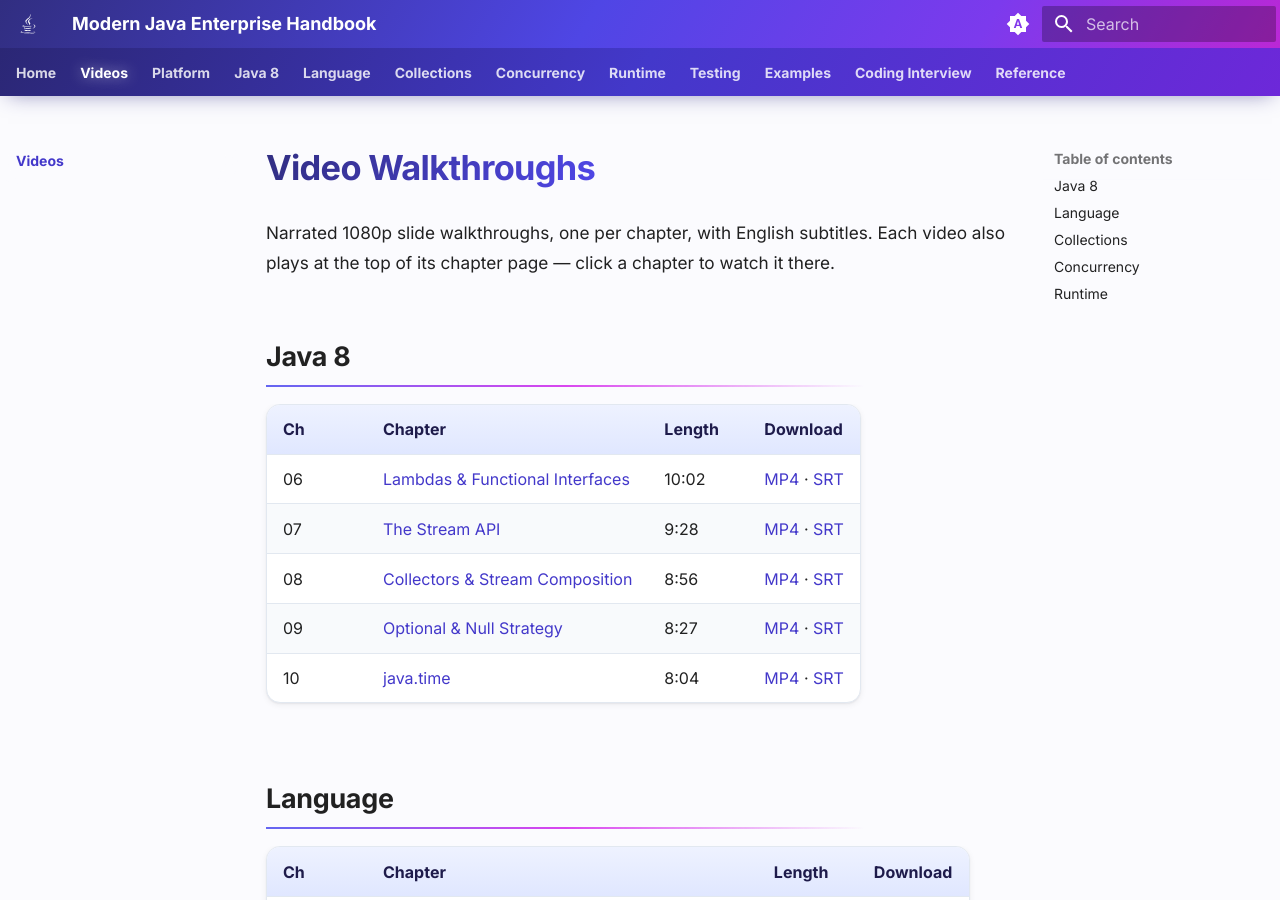
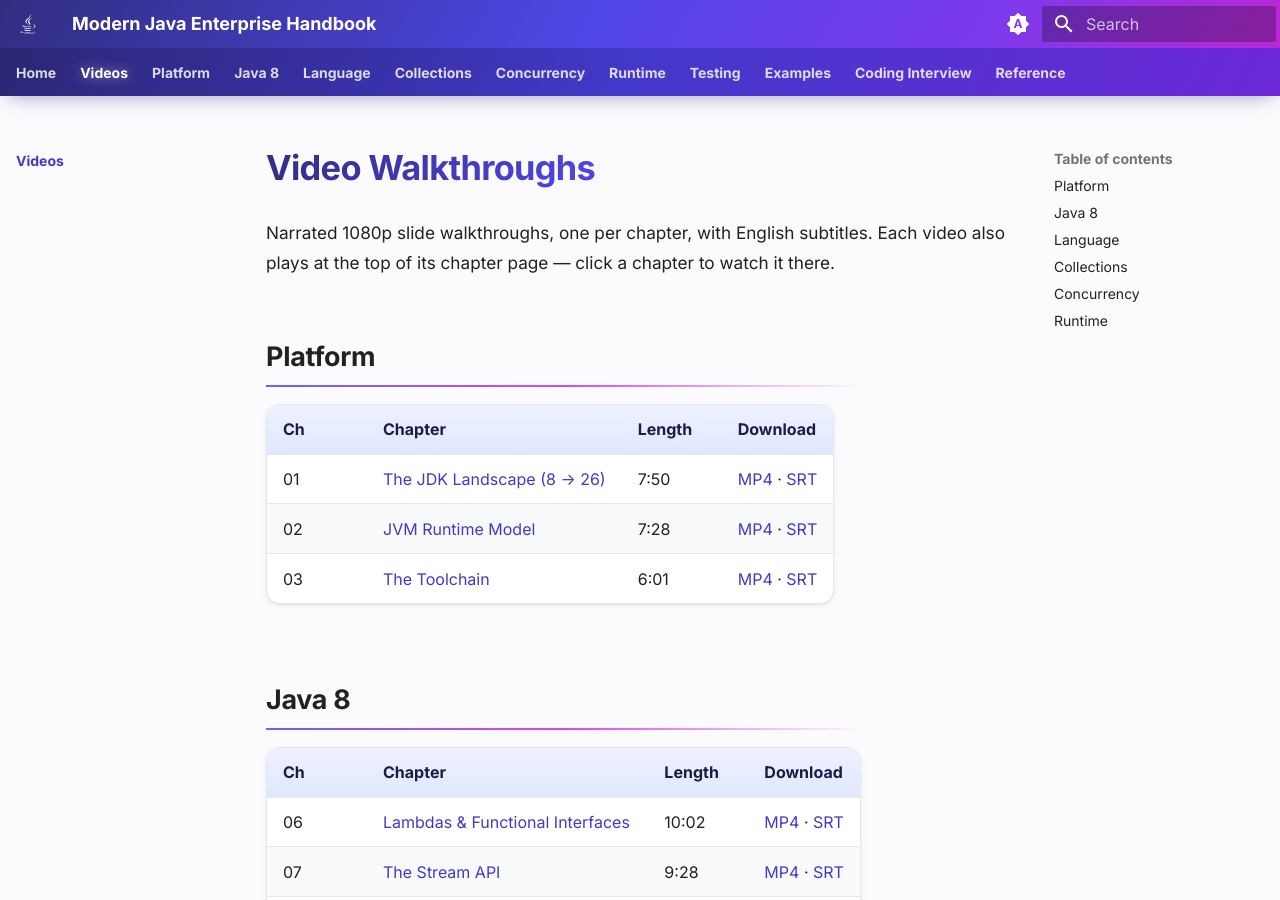
Before and after one commit to khiruashish/java-playbook, an MkDocs documentation site: the page built from docs/watch.md, in a window 1280 px wide and 900 px high. Built offline with MkDocs 1.6.1 and Material for MkDocs 9.7.7, drawn with Linux system fonts in a browser that asks for light colours.

Commit message:
Add Platform videos Ch 01–03 and embed them in the site
Co-Authored-By: Claude Opus 5.5 <noreply@anthropic.com>
Claude-Session: https://claude.ai/code/session_019tfTGPfhascZp8DG6zZ4HL

```diff
--- a/docs/watch.md
+++ b/docs/watch.md
@@ -5,6 +5,14 @@ title: Videos
 # Video Walkthroughs
 
 Narrated 1080p slide walkthroughs, one per chapter, with English subtitles. Each video also plays at the top of its chapter page — click a chapter to watch it there.
+
+## Platform
+
+| Ch | Chapter | Length | Download |
+|---|---|---|---|
+| 01 | [The JDK Landscape (8 → 26)](01-platform/01-jdk-landscape.md) | 7:50 | <a href="../videos/ch01.mp4" download>MP4</a> · <a href="../videos/ch01.srt" download>SRT</a> |
+| 02 | [JVM Runtime Model](01-platform/02-jvm-runtime-model.md) | 7:28 | <a href="../videos/ch02.mp4" download>MP4</a> · <a href="../videos/ch02.srt" download>SRT</a> |
+| 03 | [The Toolchain](01-platform/03-toolchain.md) | 6:01 | <a href="../videos/ch03.mp4" download>MP4</a> · <a href="../videos/ch03.srt" download>SRT</a> |
 
 ## Java 8
 
```
Also changed, not shown: docs/01-platform/01-jdk-landscape.md (+10 -0 lines), docs/01-platform/02-jvm-runtime-model.md (+10 -0 lines), docs/01-platform/03-toolchain.md (+10 -0 lines), videos/README.md (+8 -0 lines), 6 other files.
